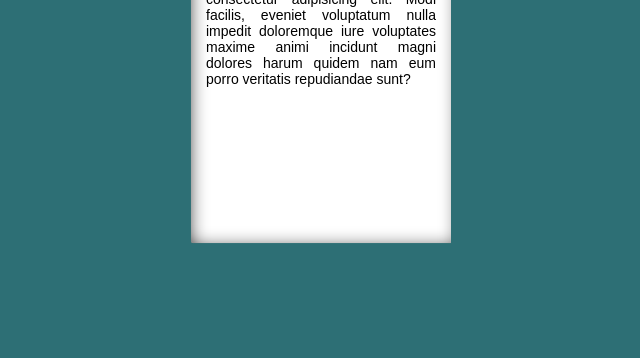
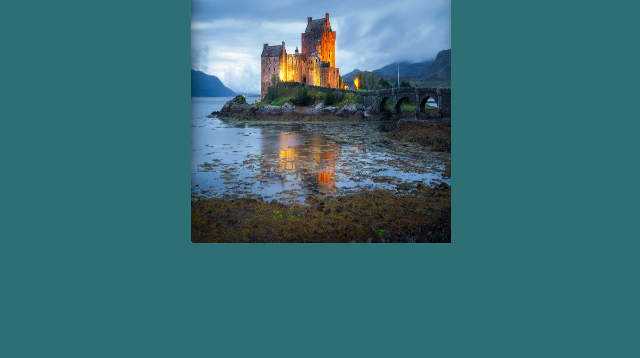
Before and after one commit to sSYCO/sam, a plain HTML site: page index.html in a window 1280 px wide. Shown: the part 322-680 px from the top of the page, without its empty margins (319-959 px from the left). Drawn offline with Linux system fonts and the light colour scheme; files that its build step writes are made by us from their sources; files whose address does not match are found by name.

Commit message:
Update index.html

```diff
--- a/index.html
+++ b/index.html
@@ -5,7 +5,7 @@
     <meta http-equiv="X-UA-Compatible" content="IE=edge">
     <meta name="viewport" content="width=device-width, initial-scale=1.0">
     <title>Document</title>
-    <link rel="stylesheet" href="css/style.css">
+    <link rel="stylesheet" href="style.css">
 </head>
 <body>
     <div class="container" id="container">
@@ -13,7 +13,7 @@
             <div class="book">
                 <div class="face-front" id="portada"></div>
                 <div class="face-back" id="trnsf">
-                   <img src="img/123.jpg" id="face-front">
+                   <img src="123.jpg" id="face-front">
 		/*<h1>Title 1</h1>
                     <p>Lorem, ipsum dolor sit amet consectetur adipisicing elit. Reprehenderit sapiente voluptates quo nulla voluptatem molestias soluta. Molestiae animi distinctio voluptate quia, nihil, ipsum vitae a odit natus quos totam reiciendis?</p>*/
                 </div>
@@ -53,6 +53,6 @@
         </div>
     </div>
 
-    <script src="js/main.js"></script>
+    <script src="main.js"></script>
 </body>
 </html>
```
